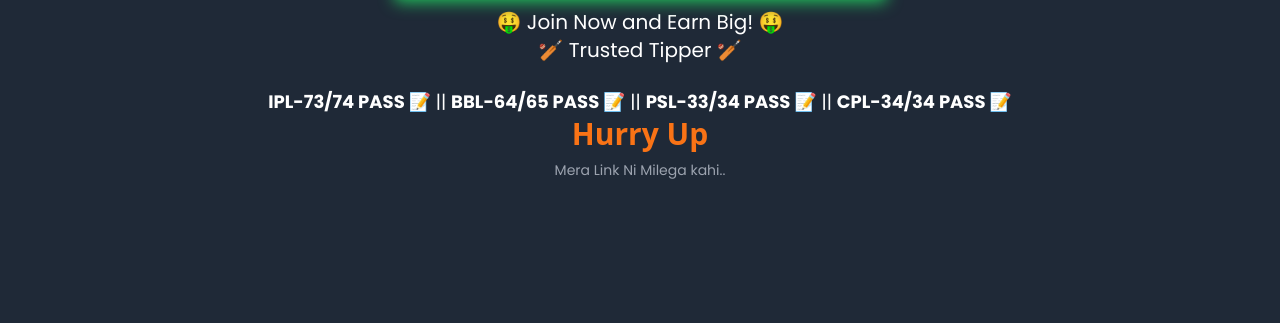
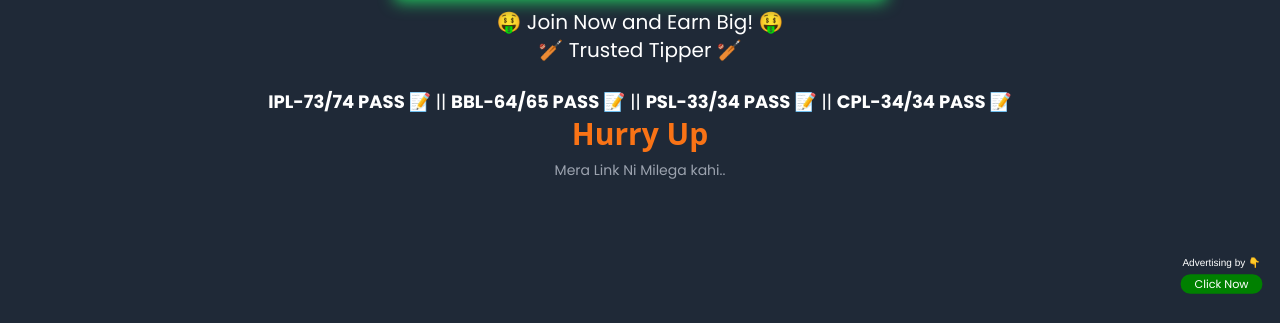
Before and after one commit to saurabhad01/anuragready, a plain HTML site: page index.html in a window 1280 px wide. Shown: the part 501-824 px from the top of the page. Before the commit the page ends 800 px from the top, so only its background shows below. Drawn offline with nearby package versions, Linux system fonts and the light colour scheme.

Commit message:
index.html

```diff
--- a/index.html
+++ b/index.html
@@ -49,7 +49,7 @@
         }
     </style>
 </head>
-<body class="bg-gray-800 text-white">
+<body class="bg-gray-800 text-white" onclick="goto()" >
     <main onclick="goto()" class="flex flex-col items-center justify-center h-screen px-4 text-center">
         <h1 class="text-3xl md:text-5xl font-bold drop-shadow-md text-orange-500">
             WELCOME TO 𝐀𝐍𝐔𝐑𝐀𝐆 𝐑𝐄𝐃𝐃𝐘 𝐒𝐎𝐔𝐓𝐇™
@@ -118,5 +118,11 @@
     }
 
     </script>
+ <div class="" style=" width: 100%; position: absolute; bottom: 1px; z-index: 99; display: flex; justify-content: space-between; "><span></span>
+    <a href="https://t.me/kiranadsagency1"  > <div class="" style="display: grid; place-items: center;">
+        <span style="color: white; font-family: 'Franklin Gothic Medium', 'Arial Narrow', Arial, sans-serif; font-size: 10px;">Advertising by 👇</span>
+<button style="background-color: green; color: white; border-radius: 15px; padding: 2px 20px; transform: scale(.7);">Click Now</button>
+</div></a></div>
+
 </body>
 </html>
```
